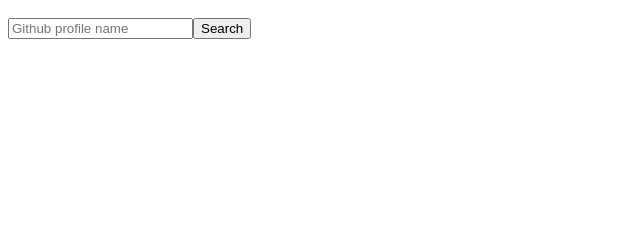
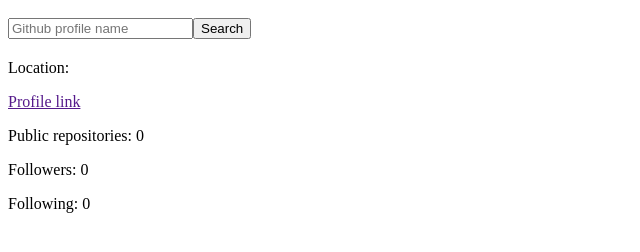
Before and after one commit to mkj-dev/github-profile-checker, a plain HTML site: page index.html in a window 1280 px wide. Shown: the part 48-300 px from the top of the page, without its empty margins (0-640 px from the left). Drawn offline with nearby package versions, Linux system fonts and the light colour scheme.

Commit message:
Import and register global ProfileData component

```diff
--- a/index.html
+++ b/index.html
@@ -17,6 +17,7 @@
 
 <!-- Import components -->
 <script src="./components/SearchBar.js"></script>
+<script src="./components/ProfileData.js"></script>
 
 <!-- Create and mount the app -->
 <script>
@@ -29,6 +30,8 @@
     });
     // Search Bar component
     app.component('search-bar', searchBar);
+    // Profile Data component
+    app.component('profile-data', profileData);
     app.mount('#app');
 </script>
 </body>
```
